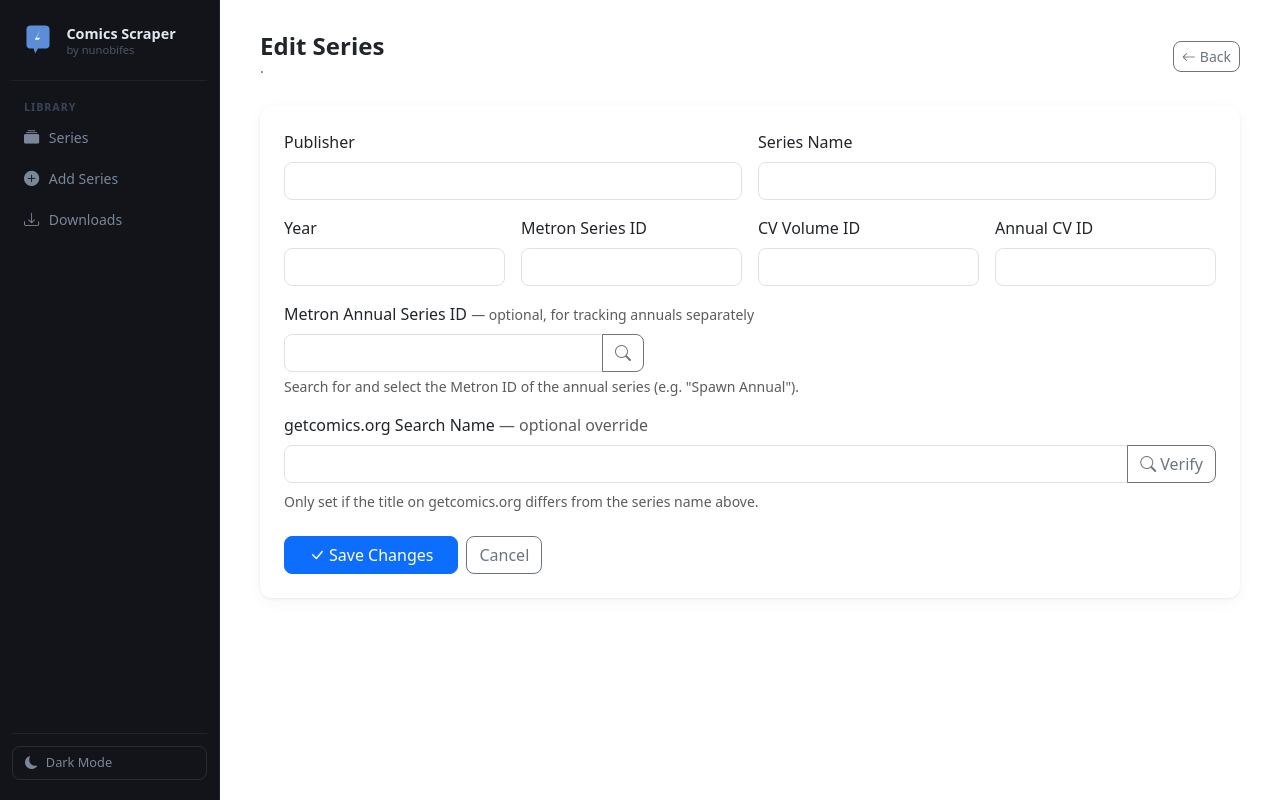
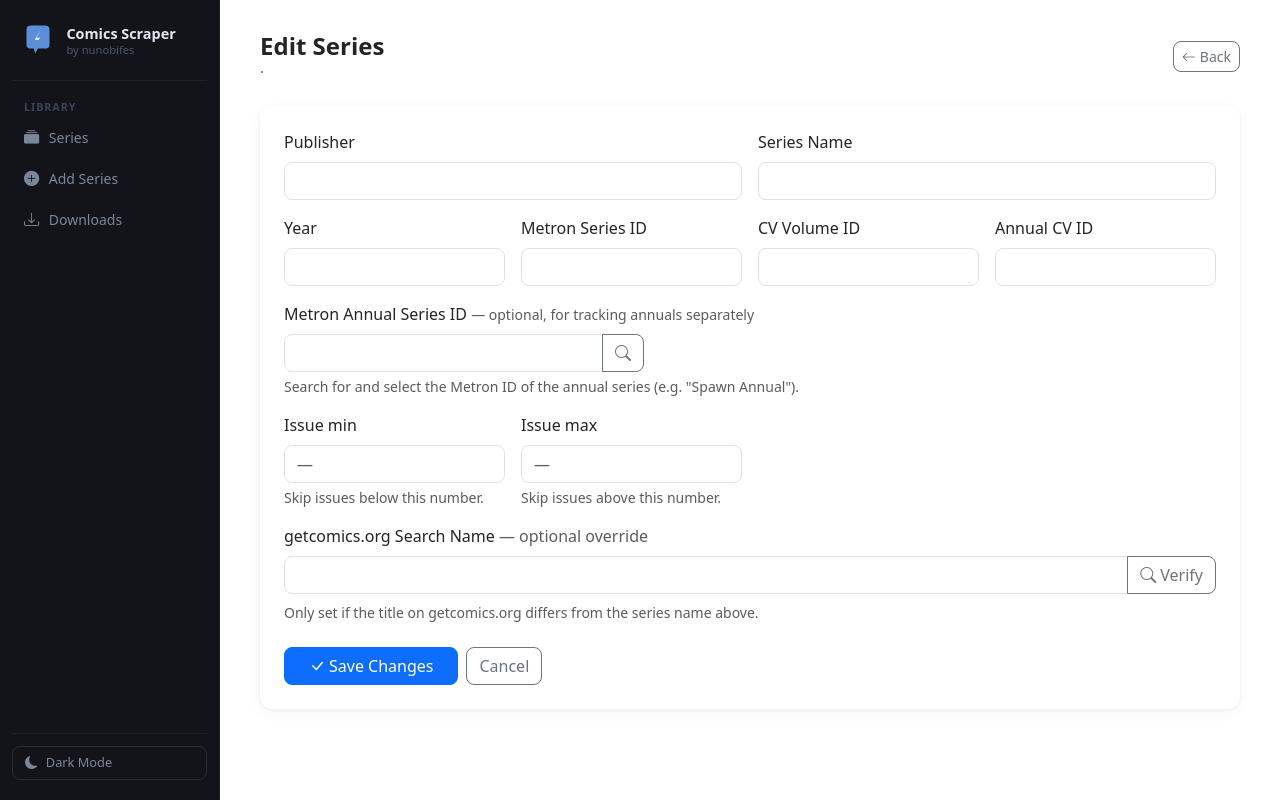
Before and after one commit to nuno-f-rocha-alb/comics-scraper-py, a FastAPI app: template web/templates/series_edit.html in a window 1280 px wide. Run offline with FastAPI, Linux system fonts and the light colour scheme; the template is opened without the code that fills it, so the values that code supplies are empty.

Commit message:
add issue_min/issue_max bounds and batch metadata processing
- Series.issue_min / issue_max: scraper skips issues outside this range,
  solving the case where two series share the same name and year (e.g.
  old Batman still publishing in 2025 alongside the new Batman 2025)
- Migration in database.py adds both columns to existing DBs
- to_scraper_tuple() exposes them at [7] and [8]
- check_and_download_comics: filters by issue number bounds before download,
  and now collects all downloads first then processes metadata in a single
  batch at the end instead of interleaving download + metadata per issue
- Edit form: Issue min / Issue max number inputs
- Series detail: shows configured range (e.g. "Issues #1 → #9")

Co-Authored-By: Claude Sonnet 4.6 <noreply@anthropic.com>

```diff
--- a/web/app.py
+++ b/web/app.py
@@ -793,6 +793,8 @@ def series_create(
     getcomics_search_name: str = Form(""),
     cover_image_url: str = Form(""),
     total_issues: str = Form(""),
+    issue_min: str = Form(""),
+    issue_max: str = Form(""),
 ):
     s = Series(
         publisher=publisher.strip(),
@@ -805,6 +807,8 @@ def series_create(
         getcomics_search_name=getcomics_search_name.strip() or None,
         cover_image_url=cover_image_url.strip() or None,
         total_issues=int(total_issues) if total_issues.strip() else None,
+        issue_min=int(issue_min) if issue_min.strip() else None,
+        issue_max=int(issue_max) if issue_max.strip() else None,
     )
     db.add(s)
     db.commit()
@@ -834,6 +838,8 @@ def series_update(
     metron_annual_series_id: str = Form(""),
     annual_comicvine_volume_id: str = Form(""),
     getcomics_search_name: str = Form(""),
+    issue_min: str = Form(""),
+    issue_max: str = Form(""),
 ):
     s = db.query(Series).filter(Series.id == series_id).first()
     if not s:
@@ -846,6 +852,8 @@ def series_update(
     s.metron_annual_series_id = int(metron_annual_series_id) if metron_annual_series_id.strip() else None
     s.annual_comicvine_volume_id = int(annual_comicvine_volume_id) if annual_comicvine_volume_id.strip() else None
     s.getcomics_search_name = getcomics_search_name.strip() or None
+    s.issue_min = int(issue_min) if issue_min.strip() else None
+    s.issue_max = int(issue_max) if issue_max.strip() else None
     db.commit()
     return RedirectResponse(
         url=f"/series/{series_id}",
--- a/web/database.py
+++ b/web/database.py
@@ -24,6 +24,10 @@ def migrate_columns():
             conn.execute(text("ALTER TABLE series ADD COLUMN total_issues INTEGER"))
         if "metron_annual_series_id" not in cols:
             conn.execute(text("ALTER TABLE series ADD COLUMN metron_annual_series_id INTEGER"))
+        if "issue_min" not in cols:
+            conn.execute(text("ALTER TABLE series ADD COLUMN issue_min INTEGER"))
+        if "issue_max" not in cols:
+            conn.execute(text("ALTER TABLE series ADD COLUMN issue_max INTEGER"))
         conn.commit()
 
 
--- a/web/models.py
+++ b/web/models.py
@@ -27,6 +27,10 @@ class Series(Base):
     # Override the search term used on getcomics.org (defaults to series_name at query time)
     getcomics_search_name: Mapped[str | None] = mapped_column(String, nullable=True)
 
+    # Optional issue number bounds — scraper ignores issues outside this range
+    issue_min: Mapped[int | None] = mapped_column(Integer, nullable=True)
+    issue_max: Mapped[int | None] = mapped_column(Integer, nullable=True)
+
     metron_annual_series_id: Mapped[int | None] = mapped_column(Integer, nullable=True)
 
     cover_image_url: Mapped[str | None] = mapped_column(String, nullable=True)
@@ -51,6 +55,8 @@ class Series(Base):
             str(self.annual_comicvine_volume_id) if self.annual_comicvine_volume_id is not None else None,
             str(self.metron_series_id) if self.metron_series_id is not None else None,
             self.getcomics_search_name or None,
+            self.issue_min,   # [7]
+            self.issue_max,   # [8]
         )
 
     def __repr__(self) -> str:
--- a/web/templates/series_edit.html
+++ b/web/templates/series_edit.html
@@ -75,6 +75,20 @@
           </div>
         </div>
 
+        <!-- Issue range -->
+        <div class="col-md-3">
+          <label class="form-label fw-medium">Issue min</label>
+          <input type="number" class="form-control" name="issue_min"
+                 value="{{ s.issue_min or '' }}" min="0" placeholder="—">
+          <div class="form-text">Skip issues below this number.</div>
+        </div>
+        <div class="col-md-3">
+          <label class="form-label fw-medium">Issue max</label>
+          <input type="number" class="form-control" name="issue_max"
+                 value="{{ s.issue_max or '' }}" min="0" placeholder="—">
+          <div class="form-text">Skip issues above this number.</div>
+        </div>
+
         <!-- getcomics search name -->
         <div class="col-12">
           <label class="form-label fw-medium">
```
Also changed, not shown: downloader/check_and_download_comics.py (+27 -18 lines), web/templates/series_detail.html (+7 -0 lines).
